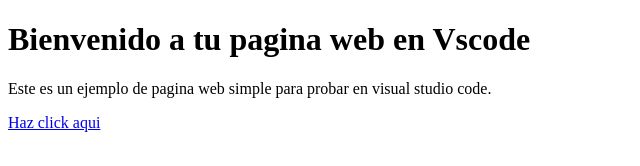
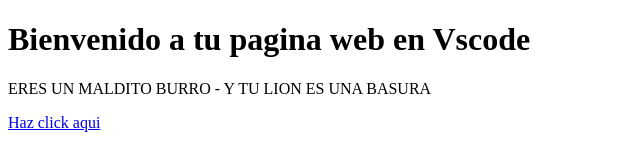
Before and after one commit to jgonzalesisidro3-stack/blassport, a plain HTML site: page index.html in a window 1280 px wide. Shown: the whole page, without its empty margins (0-640 px from the left). Drawn offline with Linux system fonts and the light colour scheme.

```diff
--- a/index.html
+++ b/index.html
@@ -10,7 +10,7 @@
 
 <div class = "contenedor">
     <h1> Bienvenido  a tu pagina web en Vscode</h1>
-    <p> Este es un ejemplo de pagina web simple para probar en visual studio code.</p>
+    <p> ERES UN MALDITO BURRO - Y TU LION ES UNA BASURA</p>
     <a href="#" class="boton-redireccion">Haz click aqui</a>
 
 </div>
```
